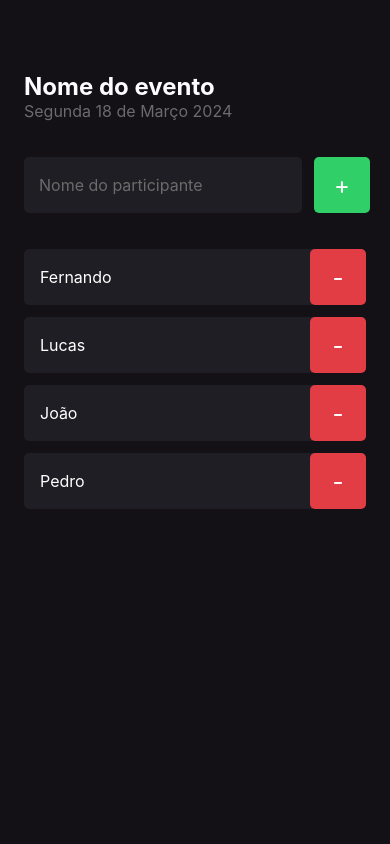
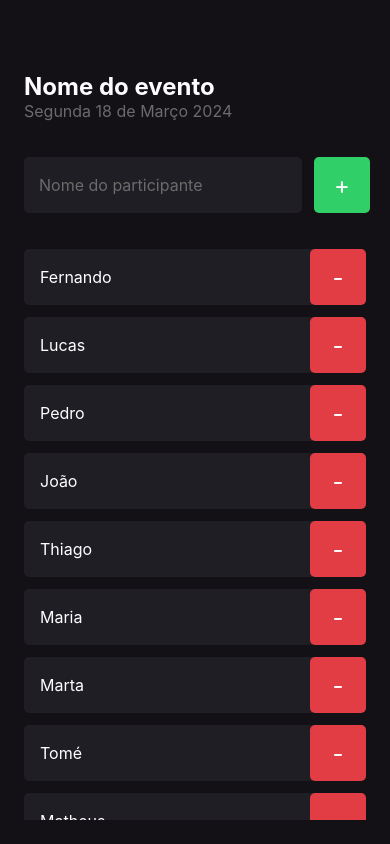
Before and after one commit to fernandolucasgsouza/ImHere, a React Native app: screen / in a window 390 px wide. Built offline with nearby package versions, Linux system fonts and the light colour scheme.

Commit message:
adicionando ScrollView

```diff
--- a/src/components/Participant/index.tsx
+++ b/src/components/Participant/index.tsx
@@ -2,14 +2,16 @@ import { View, Text, TouchableOpacity } from "react-native";
 import { styles } from "./styles";
 
 type ParticipantProps = {
+  id: number;
   name: string;
+  onRemove: (id:number) => void;
 };
 
-export function Participant({ name }: ParticipantProps) {
+export function Participant({id, name, onRemove }: ParticipantProps) {
   return (
     <View style={styles.container}>
       <Text style={styles.name}>{name}</Text>
-      <TouchableOpacity style={styles.button}>
+      <TouchableOpacity style={styles.button} onPress={()=>onRemove(id)}>
         <Text style={styles.buttonText}>-</Text>
       </TouchableOpacity>
     </View>
--- a/src/screens/Home/index.tsx
+++ b/src/screens/Home/index.tsx
@@ -1,19 +1,40 @@
 import React from "react";
-import { Text, TextInput, TouchableOpacity, View } from "react-native";
+import {
+  ScrollView,
+  Text,
+  TextInput,
+  TouchableOpacity,
+  View,
+} from "react-native";
 
 import { Participant } from "../../components/Participant";
 import { styles } from "./styles";
 
 export function Home() {
+  const particpants = [
+    "Fernando",
+    "Lucas",
+    "Pedro",
+    "João",
+    "Thiago",
+    "Maria",
+    "Marta",
+    "Tomé",
+    "Matheus",
+    "Marcos",
+  ];
   function handlerParticipantAdd() {
-    console.log("clicou");
+    console.log("clicou em add");
+  }
+  function handlerParticipantRemove(id: number, name: string) {
+    console.log(`clicou em remove o participante: ${name} do id: ${id}`);
   }
 
   return (
     <View style={styles.container}>
       <Text style={styles.eventName}>Nome do evento</Text>
       <Text style={styles.eventDate}>Segunda 18 de Março 2024</Text>
-      <View  style={styles.form}>
+      <View style={styles.form}>
         <TextInput
           style={styles.input}
           placeholder="Nome do participante"
@@ -24,10 +45,16 @@ export function Home() {
         </TouchableOpacity>
       </View>
 
-      <Participant name="Fernando" />
-      <Participant name="Lucas" />
-      <Participant name="João"/>
-      <Participant name="Pedro" />
+      <ScrollView showsVerticalScrollIndicator={false}>
+        {particpants.map((participant, index) => (
+          <Participant
+            key={index}
+            id={index}
+            name={`${participant}`}
+            onRemove={(index) => handlerParticipantRemove(index, participant)}
+          />
+        ))}
+      </ScrollView>
     </View>
   );
 }
```
